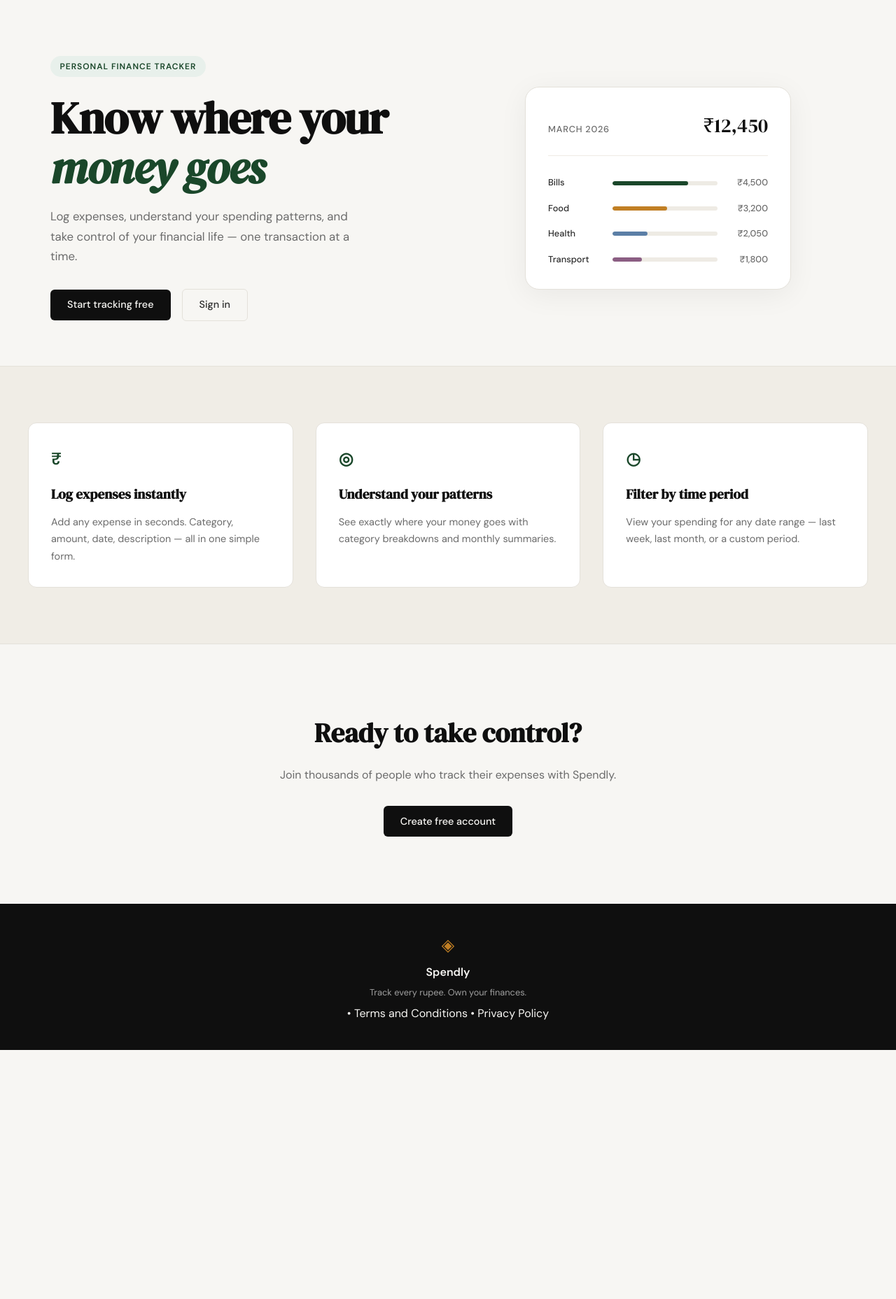
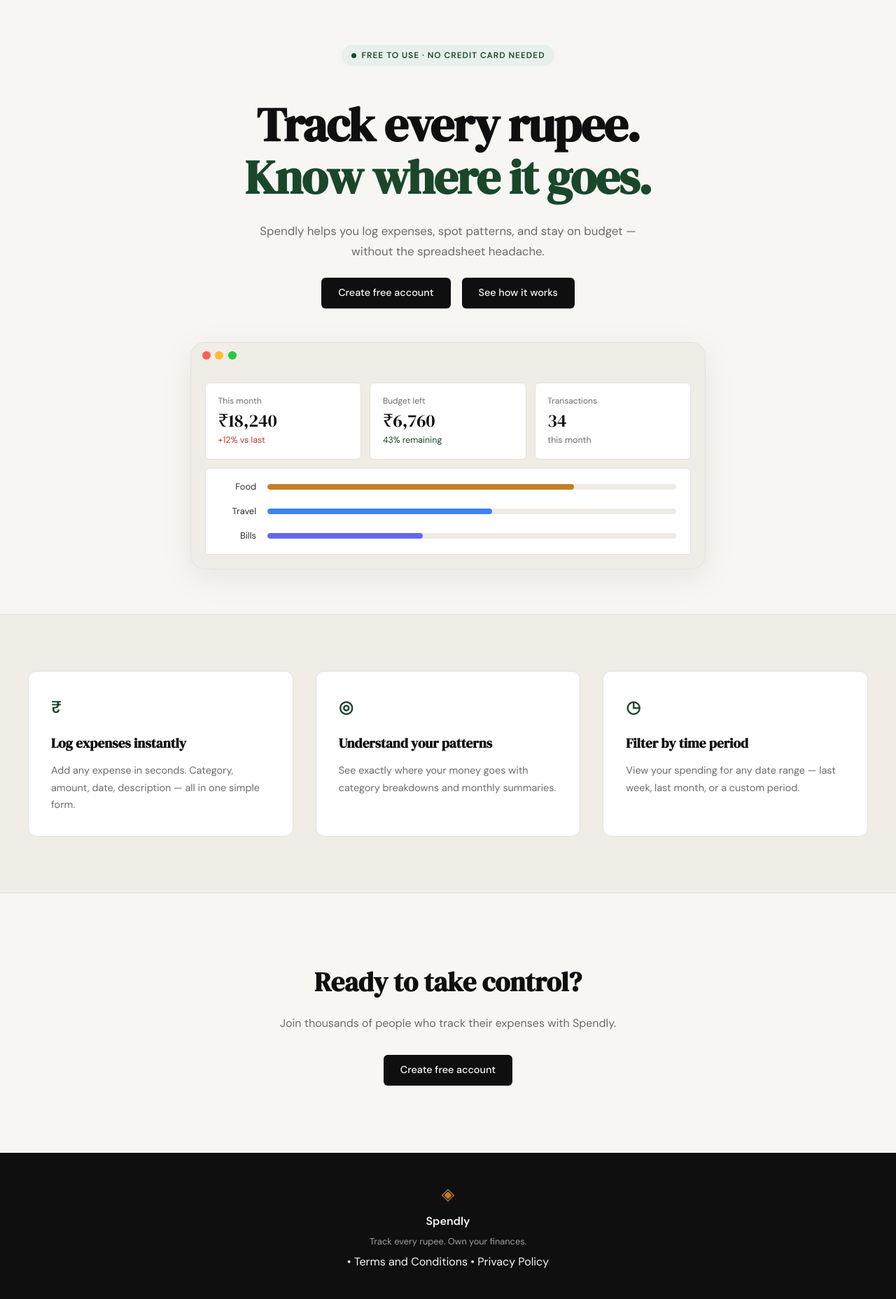
Before and after one commit to dssolapure/expense-tracker-using-claude-code, a Flask app: page / in a window 1280 px wide. Shown: the part 61-1918 px from the top of the page at 70% size. Before the commit the page ends 1562 px from the top, so only its background shows below. Run offline with Flask 3, Linux system fonts and the light colour scheme.

Commit message:
Landing page hero section modified

```diff
--- /dev/null
+++ b/static/css/landing.css
@@ -0,0 +1,202 @@
+/* ------------------------------------------------------------------ */
+/* Hero — centered layout override                                     */
+/* ------------------------------------------------------------------ */
+
+.hero--centered {
+    grid-template-columns: 1fr;
+    text-align: center;
+    padding: 4rem 2rem 4rem;
+    max-width: 800px;
+    gap: 3rem;
+}
+
+.hero-text {
+    display: flex;
+    flex-direction: column;
+    align-items: center;
+    gap: 1.5rem;
+}
+
+.hero--centered .hero-subtitle {
+    max-width: 560px;
+    margin: 0 auto;
+}
+
+.hero--centered .hero-actions {
+    justify-content: center;
+    gap: 1rem;
+}
+
+/* Badge with green dot */
+.hero-badge--dot {
+    display: inline-flex;
+    align-items: center;
+    gap: 0.5rem;
+}
+
+.hero-badge--dot::before {
+    content: '';
+    width: 7px;
+    height: 7px;
+    border-radius: 50%;
+    background: var(--accent);
+    flex-shrink: 0;
+}
+
+/* Title — two-tone */
+.hero--centered .hero-title {
+    font-size: clamp(2.75rem, 6vw, 4.25rem);
+    line-height: 1.1;
+    margin-bottom: 0;
+}
+
+.hero-title-accent {
+    display: block;
+    color: var(--accent);
+    font-style: normal;
+}
+
+/* Both CTA buttons filled black */
+.hero--centered .btn-primary + .btn-primary {
+    background: var(--ink);
+    color: var(--paper);
+}
+
+.hero--centered .btn-primary + .btn-primary:hover {
+    background: var(--accent);
+}
+
+/* ------------------------------------------------------------------ */
+/* Browser mock card                                                   */
+/* ------------------------------------------------------------------ */
+
+.hero-browser {
+    width: 100%;
+    max-width: 760px;
+    margin: 0 auto;
+    background: var(--paper-warm);
+    border: 1px solid var(--border);
+    border-radius: var(--radius-lg);
+    overflow: hidden;
+    box-shadow: 0 12px 48px rgba(0, 0, 0, 0.07);
+}
+
+.browser-chrome {
+    display: flex;
+    align-items: center;
+    gap: 0.4rem;
+    padding: 0.75rem 1rem;
+    background: var(--paper-warm);
+    border-bottom: 1px solid var(--border-soft);
+}
+
+.traffic-light {
+    width: 12px;
+    height: 12px;
+    border-radius: 50%;
+}
+
+.traffic-light--red    { background: #ff5f57; }
+.traffic-light--yellow { background: #febc2e; }
+.traffic-light--green  { background: #28c840; }
+
+.browser-body {
+    padding: 1.25rem;
+    display: flex;
+    flex-direction: column;
+    gap: 0.75rem;
+}
+
+/* ------------------------------------------------------------------ */
+/* Stat tiles                                                          */
+/* ------------------------------------------------------------------ */
+
+.stat-row {
+    display: grid;
+    grid-template-columns: repeat(3, 1fr);
+    gap: 0.75rem;
+}
+
+.stat-tile {
+    background: var(--paper-card);
+    border: 1px solid var(--border);
+    border-radius: var(--radius-sm);
+    padding: 1rem 1.1rem;
+    display: flex;
+    flex-direction: column;
+    gap: 0.2rem;
+    text-align: left;
+}
+
+.stat-label {
+    font-size: 0.75rem;
+    color: var(--ink-muted);
+}
+
+.stat-value {
+    font-family: var(--font-display);
+    font-size: 1.6rem;
+    color: var(--ink);
+    line-height: 1.2;
+}
+
+.stat-note {
+    font-size: 0.78rem;
+    color: var(--ink-muted);
+}
+
+.stat-note--danger  { color: var(--danger); }
+.stat-note--success { color: var(--accent); }
+
+/* ------------------------------------------------------------------ */
+/* Category bars                                                       */
+/* ------------------------------------------------------------------ */
+
+.cat-bars {
+    background: var(--paper-card);
+    border: 1px solid var(--border);
+    border-radius: var(--radius-sm);
+    padding: 1rem 1.25rem;
+    display: flex;
+    flex-direction: column;
+    gap: 0.9rem;
+}
+
+.cat-bar-row {
+    display: grid;
+    grid-template-columns: 52px 1fr;
+    align-items: center;
+    gap: 1rem;
+}
+
+.cat-name {
+    font-size: 0.8rem;
+    color: var(--ink-soft);
+    text-align: right;
+    white-space: nowrap;
+}
+
+.cat-track {
+    height: 8px;
+    background: var(--border-soft);
+    border-radius: 999px;
+    overflow: hidden;
+}
+
+.cat-fill {
+    height: 100%;
+    border-radius: 999px;
+}
+
+.cat-fill--amber  { background: #c17f24; }
+.cat-fill--blue   { background: #3b82f6; }
+.cat-fill--indigo { background: #6366f1; }
+
+/* ------------------------------------------------------------------ */
+/* Responsive                                                          */
+/* ------------------------------------------------------------------ */
+
+@media (max-width: 600px) {
+    .stat-row { grid-template-columns: 1fr; }
+    .hero--centered .hero-actions { flex-direction: column; align-items: center; }
+}
--- a/templates/landing.html
+++ b/templates/landing.html
@@ -2,59 +2,64 @@
 
 {% block title %}Spendly — Track Every Rupee{% endblock %}
 
+{% block head %}
+<link rel="stylesheet" href="{{ url_for('static', filename='css/landing.css') }}">
+{% endblock %}
+
 {% block content %}
 
-<section class="hero">
-    <div class="hero-inner">
-        <div class="hero-badge">Personal Finance Tracker</div>
+<section class="hero hero--centered">
+    <div class="hero-text">
+        <div class="hero-badge hero-badge--dot">Free to use · No credit card needed</div>
         <h1 class="hero-title">
-            Know where your<br>
-            <em>money goes</em>
+            Track every rupee.<br>
+            <span class="hero-title-accent">Know where it goes.</span>
         </h1>
         <p class="hero-subtitle">
-            Log expenses, understand your spending patterns,
-            and take control of your financial life —
-            one transaction at a time.
+            Spendly helps you log expenses, spot patterns, and stay
+            on budget — without the spreadsheet headache.
         </p>
         <div class="hero-actions">
-            <a href="{{ url_for('register') }}" class="btn-primary">Start tracking free</a>
-            <a href="{{ url_for('login') }}" class="btn-ghost">Sign in</a>
+            <a href="{{ url_for('register') }}" class="btn-primary">Create free account</a>
+            <a href="#" class="btn-primary">See how it works</a>
         </div>
     </div>
-    <div class="hero-visual">
-        <div class="mock-card">
-            <div class="mock-card-header">
-                <span class="mock-label">March 2026</span>
-                <span class="mock-total">₹12,450</span>
+    <div class="hero-browser">
+        <div class="browser-chrome">
+            <span class="traffic-light traffic-light--red"></span>
+            <span class="traffic-light traffic-light--yellow"></span>
+            <span class="traffic-light traffic-light--green"></span>
+        </div>
+        <div class="browser-body">
+            <div class="stat-row">
+                <div class="stat-tile">
+                    <span class="stat-label">This month</span>
+                    <span class="stat-value">₹18,240</span>
+                    <span class="stat-note stat-note--danger">+12% vs last</span>
+                </div>
+                <div class="stat-tile">
+                    <span class="stat-label">Budget left</span>
+                    <span class="stat-value">₹6,760</span>
+                    <span class="stat-note stat-note--success">43% remaining</span>
+                </div>
+                <div class="stat-tile">
+                    <span class="stat-label">Transactions</span>
+                    <span class="stat-value">34</span>
+                    <span class="stat-note">this month</span>
+                </div>
             </div>
-            <div class="mock-bars">
-                <div class="mock-bar-row">
-                    <span class="mock-cat">Bills</span>
-                    <div class="mock-bar-track">
-                        <div class="mock-bar" style="width: 72%"></div>
-                    </div>
-                    <span class="mock-amt">₹4,500</span>
+            <div class="cat-bars">
+                <div class="cat-bar-row">
+                    <span class="cat-name">Food</span>
+                    <div class="cat-track"><div class="cat-fill cat-fill--amber" style="width:75%"></div></div>
                 </div>
-                <div class="mock-bar-row">
-                    <span class="mock-cat">Food</span>
-                    <div class="mock-bar-track">
-                        <div class="mock-bar mock-bar-2" style="width: 52%"></div>
-                    </div>
-                    <span class="mock-amt">₹3,200</span>
+                <div class="cat-bar-row">
+                    <span class="cat-name">Travel</span>
+                    <div class="cat-track"><div class="cat-fill cat-fill--blue" style="width:55%"></div></div>
                 </div>
-                <div class="mock-bar-row">
-                    <span class="mock-cat">Health</span>
-                    <div class="mock-bar-track">
-                        <div class="mock-bar mock-bar-3" style="width: 33%"></div>
-                    </div>
-                    <span class="mock-amt">₹2,050</span>
-                </div>
-                <div class="mock-bar-row">
-                    <span class="mock-cat">Transport</span>
-                    <div class="mock-bar-track">
-                        <div class="mock-bar mock-bar-4" style="width: 28%"></div>
-                    </div>
-                    <span class="mock-amt">₹1,800</span>
+                <div class="cat-bar-row">
+                    <span class="cat-name">Bills</span>
+                    <div class="cat-track"><div class="cat-fill cat-fill--indigo" style="width:38%"></div></div>
                 </div>
             </div>
         </div>
```
Also changed, not shown: promt-file.md (+1 -0 lines).
